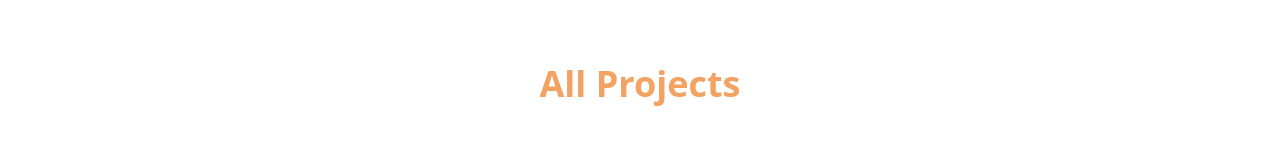
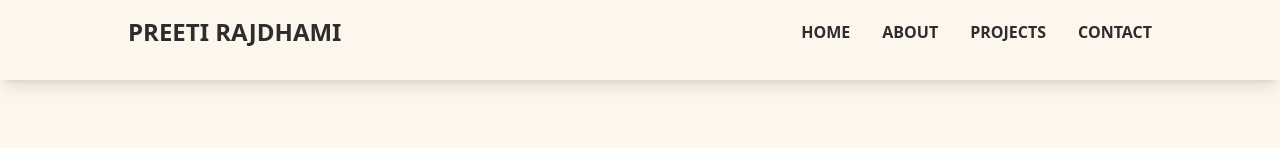
Before and after one commit to Preetirajdhami/MyPortfolio, a Next.js app in the folder frontend/: page /Project in a window 1280 px wide. Shown: the top 148 px of the page. Built offline with nearby package versions, Linux system fonts and the light colour scheme; a web font is replaced by a local one.

Commit message:
added base color and navbar in project page

```diff
--- a/frontend/src/app/Project/page.tsx
+++ b/frontend/src/app/Project/page.tsx
@@ -4,6 +4,7 @@ import React from "react";
 import { FaGithub } from "react-icons/fa";
 import Image from "next/image";
 import { motion } from "framer-motion";
+import Navbar from "../components/Navbar";
 
 const ProjectsPage = () => {
   const projects = [
@@ -73,7 +74,10 @@ const ProjectsPage = () => {
   };
 
   return (
-    <div className="py-16 px-8 xl:px-40 bg-bgTheme">
+   <div>
+    <Navbar />
+     <div className="py-16 px-8 xl:px-40 bg-base">
+
       <motion.h2
         initial={{ y: -50, opacity: 0 }}
         animate={{ y: 0, opacity: 1 }}
@@ -133,6 +137,7 @@ const ProjectsPage = () => {
         ))}
       </motion.div>
     </div>
+   </div>
   );
 };
 
```
